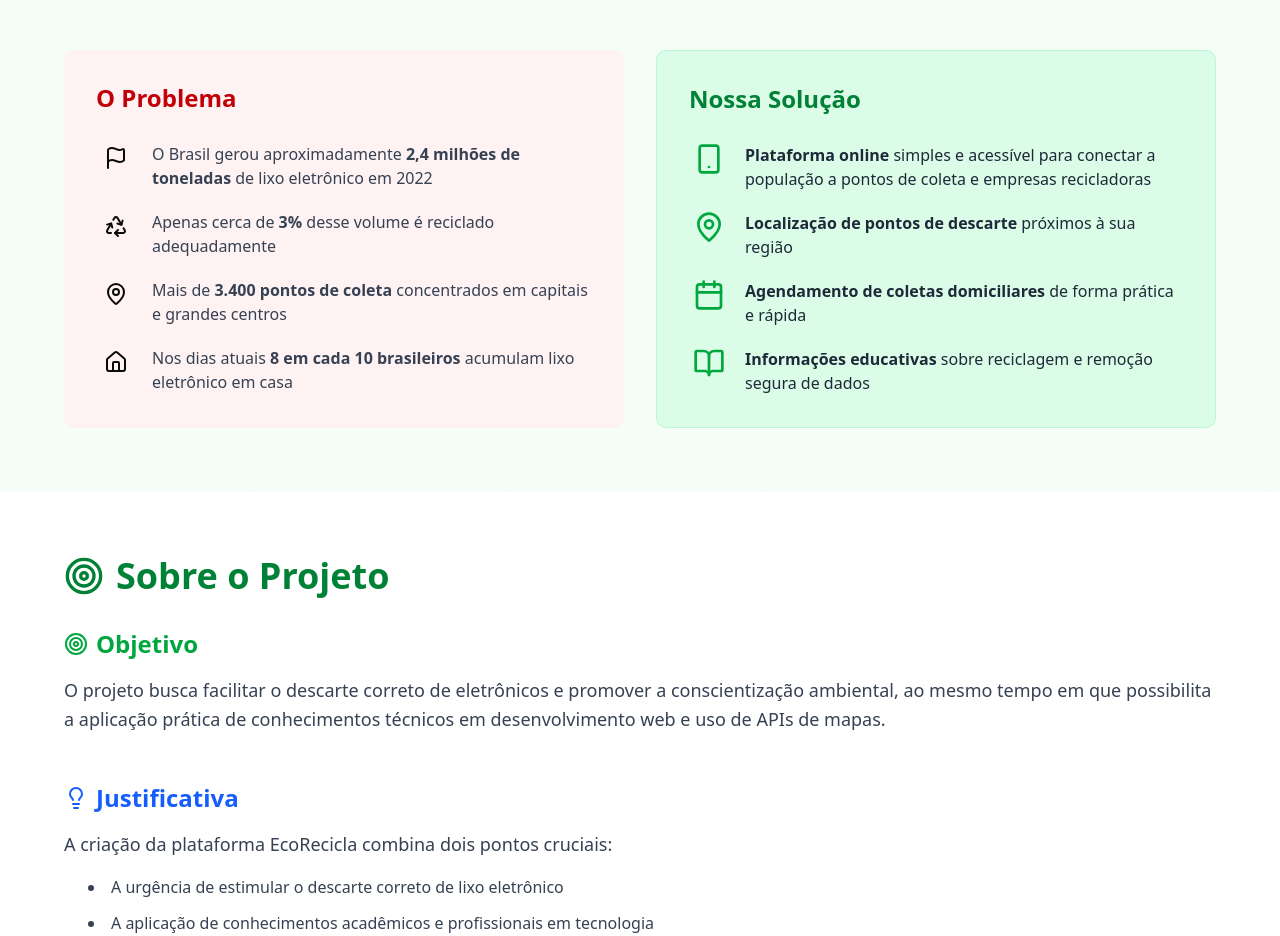
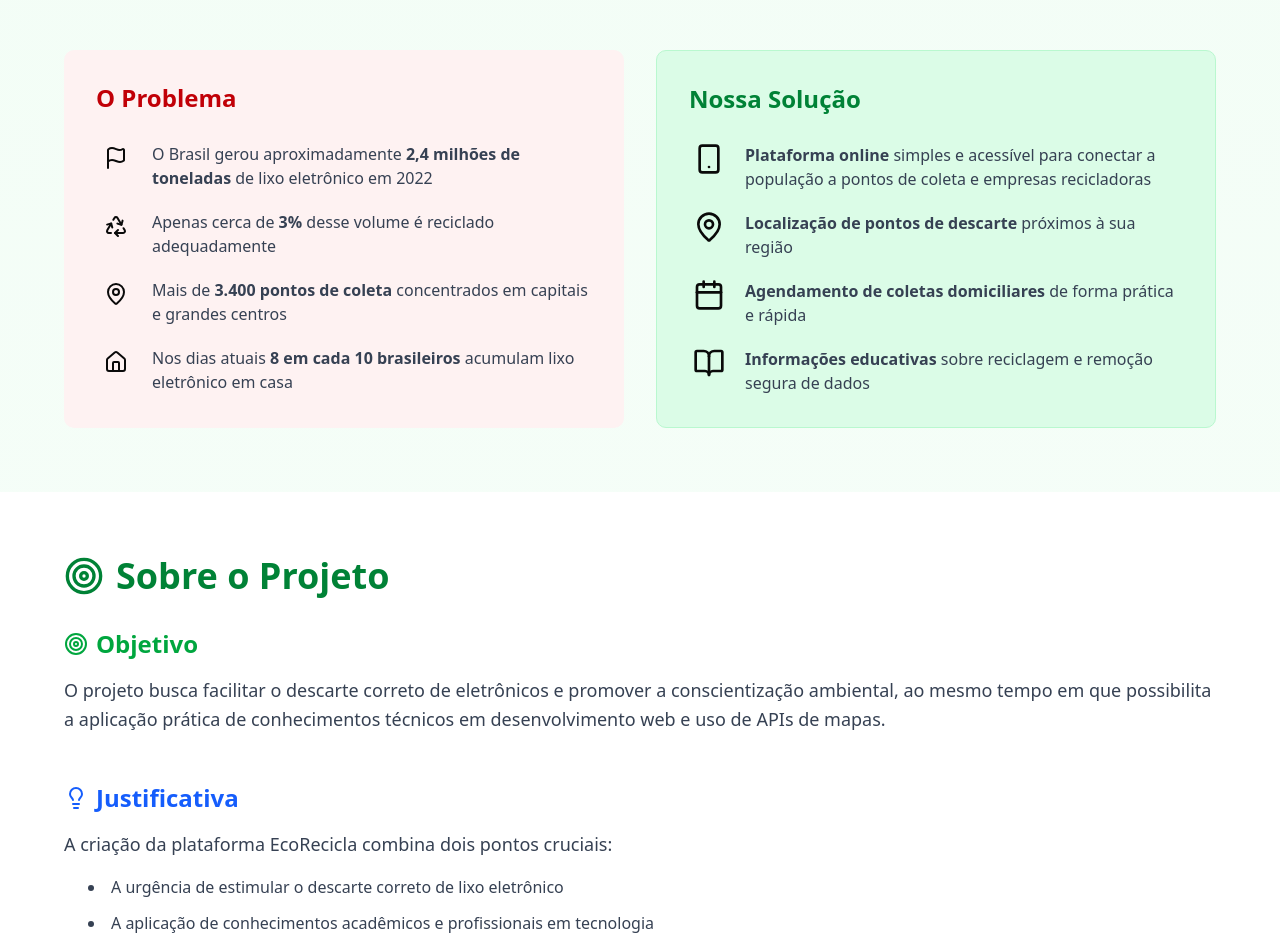
Before and after one commit to ecoreciclaeletronicos/ecoprojeto, a Next.js app: page / in a window 1280 px wide. Shown: the part 1000-1936 px from the top of the page. Built offline with nearby package versions, Linux system fonts and the light colour scheme.

Commit message:
Alterado cor do text dentro de problema e solução

```diff
--- a/app/pages/Home/section-three/page.tsx
+++ b/app/pages/Home/section-three/page.tsx
@@ -65,10 +65,10 @@ export default function Sectionthree() {
             </h3>
             <div className="space-y-4">
               <div className="flex items-start gap-4">
-                <div className="flex-shrink-0 w-10 h-10 flex items-center justify-center">
-                  <Smartphone className="w-8 h-8 text-green-600 dark:text-green-400" />
+                <div className="shrink-0 w-10 h-10 flex items-center justify-center">
+                  <Smartphone className="w-8 h-8" />
                 </div>
-                <p className="text-gray-800 dark:text-gray-300 pt-1">
+                <p className="text-gray-700 dark:text-gray-300 pt-1">
                   <strong>Plataforma online</strong> simples e acessível para
                   conectar a população a pontos de coleta e empresas
                   recicladoras
@@ -76,27 +76,27 @@ export default function Sectionthree() {
               </div>
               <div className="flex items-start gap-4">
                 <div className="shrink-0 w-10 h-10 flex items-center justify-center">
-                  <MapPin className="w-8 h-8 text-green-600 dark:text-green-400" />
+                  <MapPin className="w-8 h-8 " />
                 </div>
-                <p className="text-gray-800 dark:text-gray-300 pt-1">
+                <p className="text-gray-700 dark:text-gray-300 pt-1">
                   <strong>Localização de pontos de descarte</strong> próximos à
                   sua região
                 </p>
               </div>
               <div className="flex items-start gap-4">
                 <div className="shrink-0 w-10 h-10 flex items-center justify-center">
-                  <Calendar className="w-8 h-8 text-green-600 dark:text-green-400" />
+                  <Calendar className="w-8 h-8" />
                 </div>
-                <p className="text-gray-800 dark:text-gray-300 pt-1">
+                <p className="text-gray-700 dark:text-gray-300 pt-1">
                   <strong>Agendamento de coletas domiciliares</strong> de forma
                   prática e rápida
                 </p>
               </div>
               <div className="flex items-start gap-4">
                 <div className="shrink-0 w-10 h-10 flex items-center justify-center">
-                  <BookOpen className="w-8 h-8 text-green-600 dark:text-green-400" />
+                  <BookOpen className="w-8 h-8" />
                 </div>
-                <p className="text-gray-800 dark:text-gray-300 pt-1">
+                <p className="text-gray-700 dark:text-gray-300 pt-1">
                   <strong>Informações educativas</strong> sobre reciclagem e
                   remoção segura de dados
                 </p>
```
